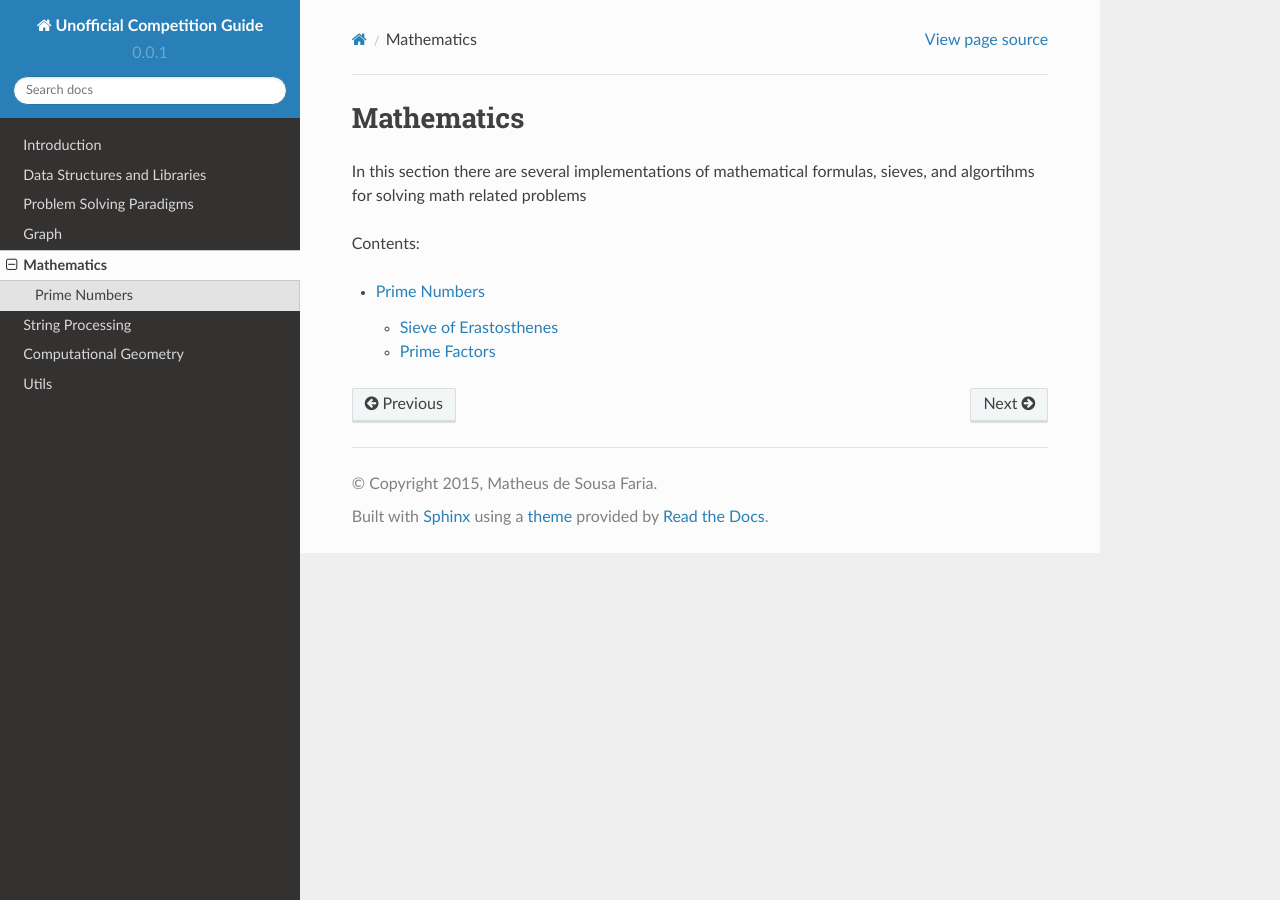
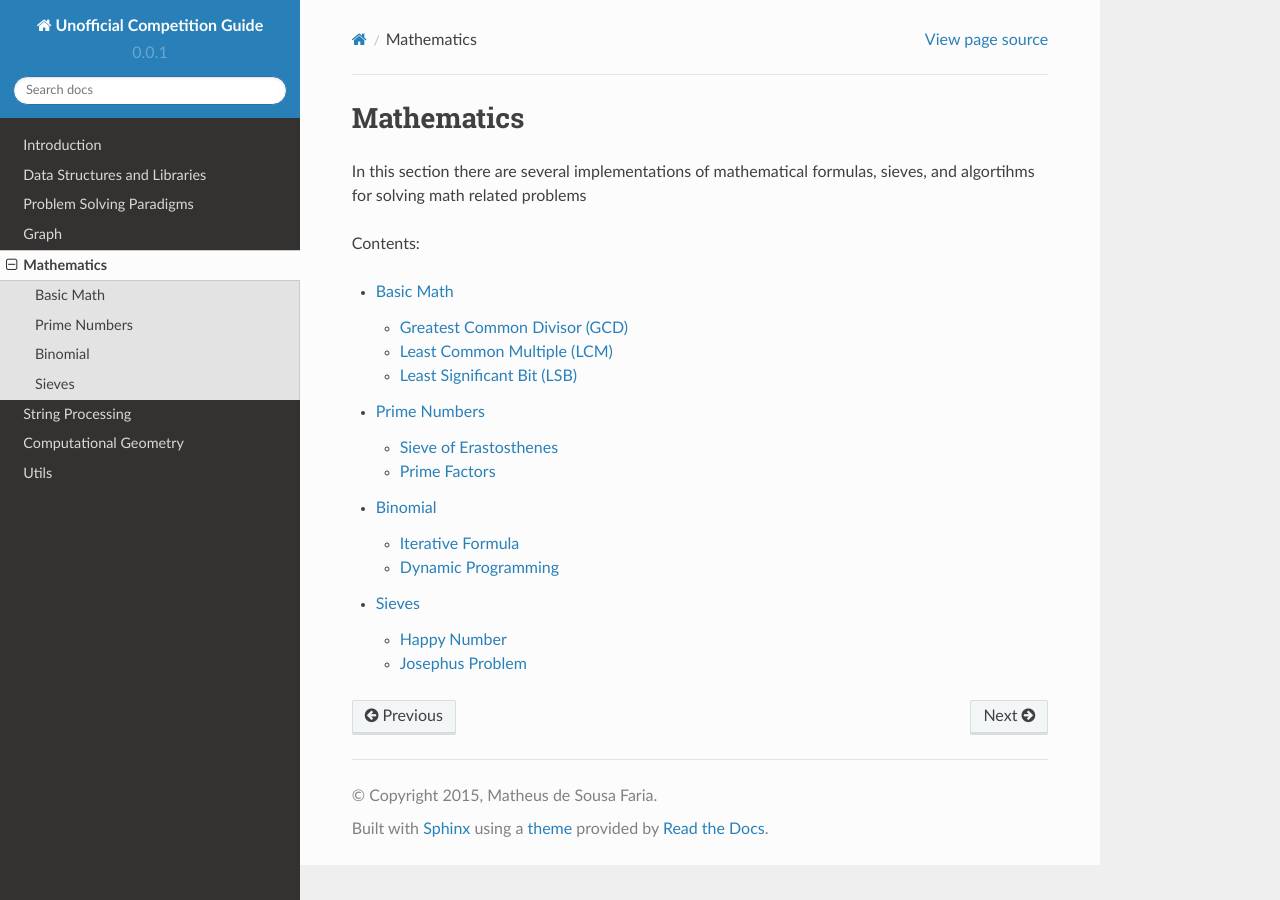
Before and after one commit to MatheusFaria/unofficial-competition-guide, a Sphinx documentation site: the page built from docs/source/mathematics.rst, in a window 1280 px wide. Built offline with Sphinx 7.4.7 and the Read the Docs theme 2.0.0, drawn with Linux system fonts in a browser that asks for light colours.

Commit message:
Filling math section with existing code

```diff
--- /dev/null
+++ b/docs/source/basic-math.rst
@@ -0,0 +1,47 @@
+Basic Math
+==========
+
+Greatest Common Divisor (GCD)
+-----------------------------
+
+.. note::
+
+    Tested on: UVA11417, UVA10976
+
+.. code-block:: cpp
+
+    inline int gcd(int a, int b)
+    {
+        return (b == 0 ? a : gcd(b, a % b));
+    }
+
+Least Common Multiple (LCM)
+---------------------------
+
+.. warning::
+
+    NOT TESTED
+
+LCM uses ``gcd`` function presented on this section.
+
+.. code-block:: cpp
+
+    inline int lcm(int a, int b)
+    {
+        // a * b / gcd
+        return (a/gcd(a, b))*b;
+    }
+
+Least Significant Bit (LSB)
+---------------------------
+
+.. note::
+
+    Tested on: URI1500, URI1804, UVA12086
+
+.. code-block:: cpp
+
+    #define LSB(x) ((x) & (-(x)))
+
+.. toctree::
+   :maxdepth: 2
--- a/docs/source/mathematics.rst
+++ b/docs/source/mathematics.rst
@@ -9,4 +9,7 @@ Contents:
 .. toctree::
    :maxdepth: 2
 
+   basic-math
    primes
+   binomial
+   sieves
```
Also changed, not shown: docs/source/binomial.rst (added, +87 -0 lines), docs/source/sieves.rst (added, +95 -0 lines), 5 other files.
